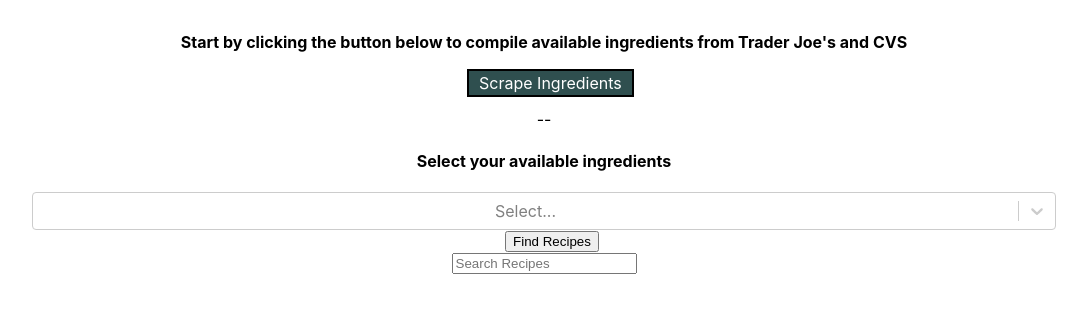
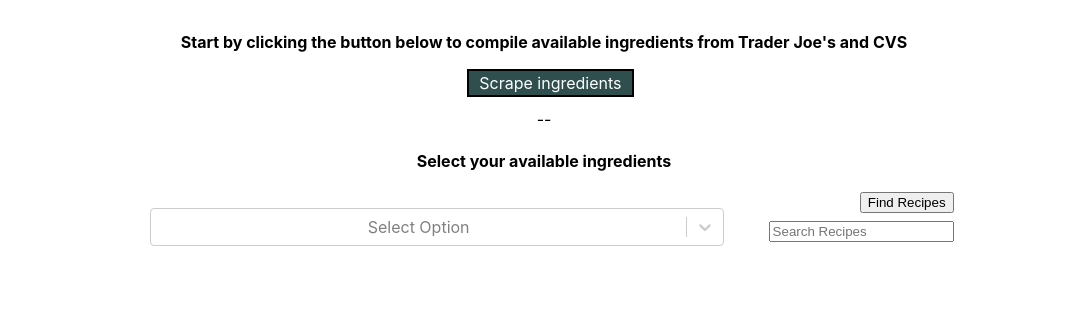
Before and after one commit to cs0320-s2023/final-rpuri6-rkarar-knguye50, a React (Vite) app: page / in a window 1280 px wide. Shown: the top 312 px of the page, without its empty margins (96-1183 px from the left). Built offline with nearby package versions, Linux system fonts and the light colour scheme.

Commit message:
dropdown copies bug

```diff
--- a/frontend/App.tsx
+++ b/frontend/App.tsx
@@ -1,7 +1,8 @@
 import React, { useEffect, useState } from "react";
 import "./style/App.css";
-import { IngredientsMultiSelect } from "./components/InputIngredients";
-import { Recipes } from "./components/Recipes";
+import { IngredientsMultiSelect} from "./components/InputIngredients";
+import Recipes from "./components/Recipes";
+
 
 
 /**
@@ -13,8 +14,9 @@ import { Recipes } from "./components/Recipes";
 function App() {
   return (
     <div className="App">
-      <IngredientsMultiSelect></IngredientsMultiSelect>
-      {/* <Recipes></Recipes> */}
+      <Recipes></Recipes>
+      {/* <IngredientsMultiSelect></IngredientsMultiSelect> */}
+
     </div>
   );
 }
--- a/frontend/components/InputIngredients.tsx
+++ b/frontend/components/InputIngredients.tsx
@@ -20,6 +20,7 @@ interface ingOption {
 var ingredients: ingOption[] = [
   { label: 'Carrots', value: 'Carrots'},
 ]
+
 
 const handleScrape = async() => {
   await fetch('http://127.0.0.1:5000/ingredients-cache', {method: 'GET'})
@@ -54,18 +55,32 @@ const handleScrape = async() => {
 export const IngredientsMultiSelect = () => {
   const animatedComponents = makeAnimated();
   const [selectedIngredients, setSelectedIngredients] = useState([]);
-  const onChange = event => setSelectedIngredients([...event.value]);
+  const [ingOptions, setIngOptions] = useState([])
+  // const onChange = event => console.log(event.target.value);
+  // setSelectedIngredients([...event.target.value]);
+
+  // const onChange = event => {
+  //   console.log(event.target.value);
+  //   setSelectedIngredients(event.target.value);
+  // };
+
+    // handle onChange event of the dropdown
+    const onChange = (e) => {
+      setSelectedIngredients(Array.isArray(e) ? e.map(x => x.value) : []);
+    }
   const [recipes, setRecipes] = useState([]);
-  const handleSubmit = async (selectedIngredients) => {
+  const handleSubmit = async () => {
+    console.log({selectedIngredients});
     console.log("trigger")
     const response = await fetch(`http://localhost:3232/Recipe?ingredients=${selectedIngredients}`);
     console.log("trigger t")
-    const data = await response.json();
+    const recipeJson = await response.json();
     console.log("HERE")
-    console.log(data)
-    setRecipes(data);
+    console.log(recipeJson)
+    setRecipes(recipeJson);
   };
   const [query, setQuery] = useState("")
+
 
 
 
@@ -74,29 +89,42 @@ export const IngredientsMultiSelect = () => {
   return (
 
     <>
-    <div> <h4> Start by clicking the button below to compile available ingredients from Trader Joe's and CVS </h4></div>
+    <div> <h4> Start by clicking the button below to compile available sale ingredients from Trader Joe's and CVS </h4></div>
     <a className="scrape-a" onClick={handleScrape}>Scrape Ingredients</a>
     <p> -- </p>
     <div> <h4> Select your available ingredients </h4></div>
     <form>
-    <div>
+      <div className="inline">
     <Select
+    className="col"
     closeMenuOnSelect={false}
     components={animatedComponents}
     defaultValue={[]}
     isMulti
     options={ingredients}
+    value={selectedIngredients}
+    onChange={onChange}
   />
-  <div></div>
+   <Select
+        className="dropdown"
+        placeholder="Select Option"
+        value={ingredients.filter(obj => selectedIngredients.includes(obj.label))} // set selected values
+        options={ingredients} // set list of the data
+        onChange={onChange} // assign onChange function
+        isMulti
+        isClearable
+      />
+
       {/* <MultiSelect className="col" data={ingredients} value={selectedIngredients} onChange={onChange} autoClose={false} /> */}
       <a><button className="submit" onClick={handleSubmit}>Find Recipes</button></a>
 
       </div>
-    </form>
+      </form>
 
     <div>
-    <input placeholder="Search Recipes" onChange={event => setQuery(event.target.value)} />
+    <input className="search" placeholder="Search Recipes" onChange={event => setQuery(event.target.value)} />
     </div>
+
 
   {
 recipes.filter(recipe => {
--- a/frontend/components/Recipes.tsx
+++ b/frontend/components/Recipes.tsx
@@ -1,16 +1,125 @@
+import React, { useState } from 'react';
+import Select from 'react-select';
 
+import "../style/ingredients.css"
+
+// import { ingredients } from ... ?
+
+import { mockRecipes } from "../data/mockRecipes";
+import { ScaleControl } from "react-map-gl";
+import makeAnimated from 'react-select/animated';
+
+function Recipes() {
+  interface ingOption {
+    label: any;
+    value: any;
+ }
+  var defaultIngs = [
+    {
+      value: "Apple",
+      label: "Apple"
+    },
+    {
+      value: "Whole milk",
+      label: "Whole milk"
+    }
+  ];
+
+  // set value for default selection
+  const [selectedIngredients, setSelectedIngredients] = useState([]);
+
+  // handle onChange event of the dropdown
+  const handleChange = (e) => {
+    setSelectedIngredients(Array.isArray(e) ? e.map(x => x.value) : []);
+  }
+
+  var oFlag = 0
+
+
+  const handleScrape = async() => {
+    await fetch('http://127.0.0.1:5000/ingredients-cache', {method: 'GET'})
+      .then(response => response.json())
+      .then(function(data){
+        if (oFlag != 1){
+            for (let i=0;i<Object.values(data.result).flat().length;i++){
+
+              var ing: ingOption =
+                { label: Object.values(data.result).flat()[i], value: Object.values(data.result).flat()[i]}
+
+              if (! ingOptions.includes(ing)){
+                  ingOptions.push(ing)
+              }
+
+            }
+            console.log(ingOptions)
+            oFlag = 1
+            return ingOptions
+          }
+        })
+      .catch(error => console.log(error));
+  }
+
+  const [recipes, setRecipes] = useState([]);
+  const [ingOptions, setIngOptions] = useState(defaultIngs)
+  const handleSubmit = async () => {
+    console.log({selectedIngredients});
+    console.log("trigger")
+    const response = await fetch(`http://localhost:3232/Recipe?ingredients=${selectedIngredients}`);
+    console.log("trigger t")
+    const recipeJson = await response.json();
+    console.log("HERE")
+    console.log(recipeJson)
+    setRecipes(recipeJson);
+  };
+  const [query, setQuery] = useState("")
+
+
+
+  return (
+    <div className="App">
+        <div> <h4> Start by clicking the button below to compile available ingredients from Trader Joe's and CVS </h4></div>
+    <a className="scrape-a" onClick={handleScrape}>Scrape ingredients</a>
+    <p> -- </p>
+    <div> <h4> Select your available ingredients </h4></div>
+
+      <Select
+        className="col"
+        placeholder="Select Option"
+        options={ingOptions}
+         value={ingOptions.filter(obj => selectedIngredients.includes(obj.value))} // set selected values
+
+        onChange={handleChange} // assign onChange function
+        isMulti
+        isClearable
+      />
+
+      {selectedIngredients && <div style={{ marginTop: 20, lineHeight: '25px' }}>
+        {/* <div><b>Selected Value: </b> {JSON.stringify(selectedIngredients, null, 2)}</div> */}
+      </div>}
+
+      <a><button className="submit" onClick={handleSubmit}>Find Recipes</button></a>
+      <div>
+    <input className="search" placeholder="Search Recipes" onChange={event => setQuery(event.target.value)} />
+    </div>
+
+
+    </div>
+  );
+}
+
+export default Recipes;
 // import React from "react";
 // import { useState } from "react";
-// import { mockRecipes } from "../data/mockRecipes";
+// import { mockRecipes } from "../ingOptions/mockRecipes";
 
 
 // export const Recipes = () => {
 //   const [recipes, setRecipes] = useState([]);
 //   const handleSubmit = async (selectedIngredients) => {
 //     // replace with back-end call to get the recipes
-//     const response = await fetch(`http://localhost:3232/recipes?ingredients=${selectedIngredients}`);
-//     const data = await response.json();
-//     setRecipes(data);
+//     const response = await fetch(`http://localhost:3232/recipes?ingOptions=${selectedIngredients}`);
+//     const ingOptions = await response.json();
+//     setRecipes(ingOptions);
 //   };
 //   const [query, setQuery] = useState("")
 
--- a/frontend/style/App.css
+++ b/frontend/style/App.css
@@ -17,19 +17,24 @@
 }
 
 .inline{
-  display: flex;
-  flex-flow: row wrap;
   align-items: center;
+  min-width: 100%
 }
 
 .col{
-  max-width: 70%;
   margin: 1rem;
+  float:left;
+  min-width:70%;
 }
 
 .submit{
+  float:right;
+  margin-bottom: 0.5rem;
   margin-left: 1rem;
-  max-width: 30%;
+}
+
+.search{
+  float:right
 }
 
 .recipe-box {
@@ -40,3 +45,7 @@
   width: 20rem;
   padding-left: 10px;
 }
+
+.cssb62m3t-container{
+
+}
```
